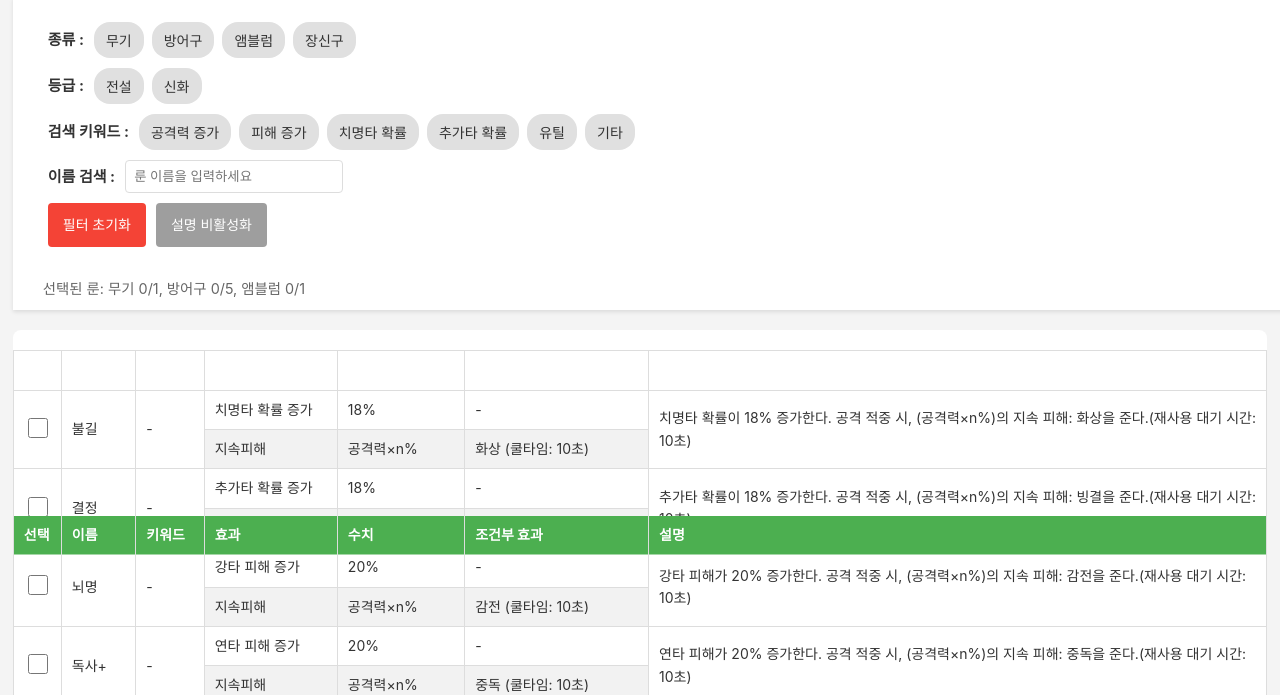
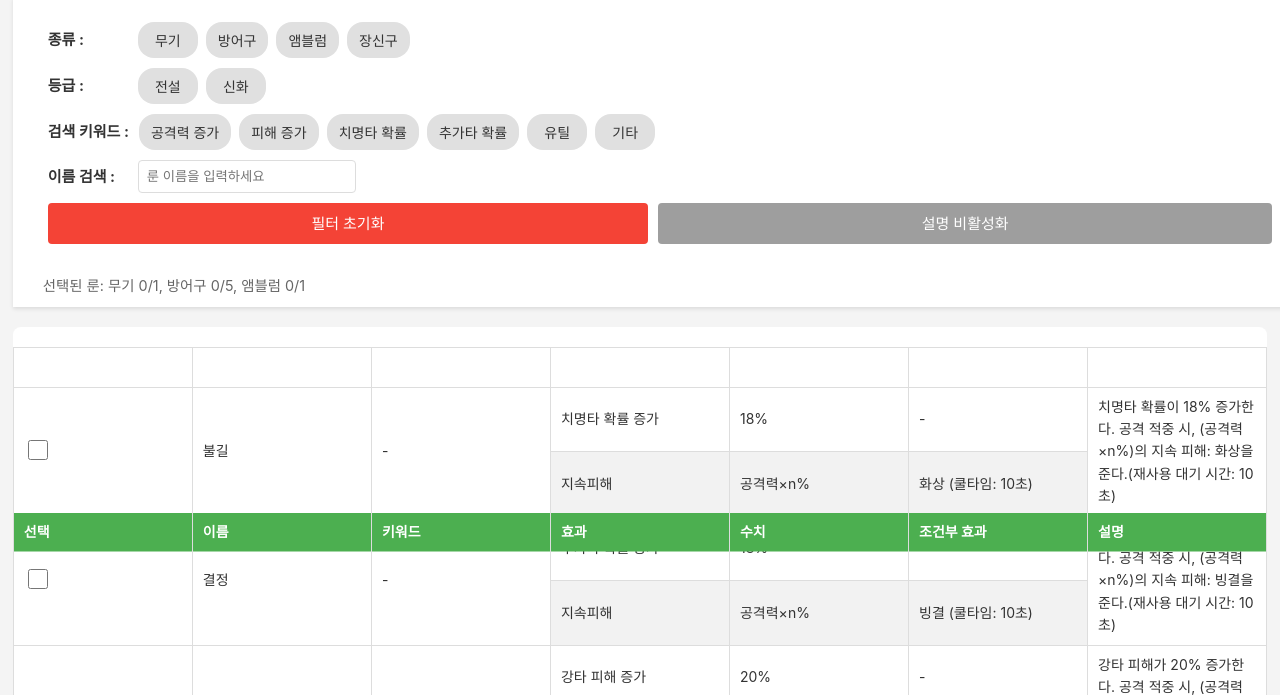
Before and after one commit to neetsheep/rune-data-viewer, a website: page index.html in a window 1280 px wide. Shown: the part 94-789 px from the top of the page. Drawn offline with Linux system fonts and the light colour scheme.

Commit message:
fix: 테이블 레이아웃 및 필터/정렬 로직 개선 (CSS)

```diff
--- a/index.html
+++ b/index.html
@@ -49,13 +49,23 @@
             margin-top: 20px;
             background: #fff;
             border-radius: 8px;
-            overflow: hidden;
+            overflow-x: auto; /* 테이블이 넘칠 경우 스크롤 허용 */
+            -webkit-overflow-scrolling: touch;
         }
 
         table {
             width: 100%;
             border-collapse: collapse;
             margin: 0;
+            table-layout: fixed; /* 테이블 레이아웃 고정 */
+        }
+
+        th, td {
+            padding: 12px 15px; /* 패딩 조정 */
+            border: 1px solid #ddd;
+            text-align: left;
+            vertical-align: top; /* 셀 내용 상단 정렬 */
+            word-wrap: break-word; /* 긴 텍스트 자동 줄바꿈 */
         }
 
         th {
@@ -65,6 +75,7 @@
             color: white;
             z-index: 99;
             padding: 12px 15px;
+            white-space: nowrap; /* 헤더 텍스트 줄바꿈 방지 */
         }
 
         /* 모바일 대응 */
@@ -79,6 +90,10 @@
                 flex-direction: column;
                 align-items: flex-start;
             }
+            th, td {
+                padding: 8px 10px;
+                font-size: 12px;
+            }
         }
         .controls {
             margin-bottom: 15px;
@@ -92,6 +107,7 @@
         .filter-section strong {
             white-space: nowrap;
             font-size: 15px;
+            min-width: 80px; /* 라벨 최소 너비 지정 */
         }
         .filter-group {
             display: flex;
@@ -107,6 +123,8 @@
             border-radius: 16px;
             cursor: pointer;
             transition: background-color 0.3s;
+            min-width: 60px; /* 버튼 최소 너비 지정 */
+            text-align: center;
         }
         .filter-btn:hover {
             background-color: #ccc;
@@ -120,10 +138,13 @@
             display: flex;
             gap: 10px;
             margin-top: 10px;
+            flex-wrap: wrap;
         }
         #clearFilterBtn, #toggleDescBtn {
-            padding: 8px 15px;
-            font-size: 14px;
+            flex-grow: 1; /* 버튼 너비 유동적으로 조정 */
+            min-width: 120px;
+            padding: 10px 15px;
+            font-size: 15px;
             color: white !important;
             border: none;
             border-radius: 4px;
@@ -147,8 +168,6 @@
             -webkit-user-select: none;
             user-select: none;
             touch-action: manipulation;
-            min-height: 44px;
-            min-width: 44px;
         }
         #clearFilterBtn {
             background-color: #f44336;
@@ -911,6 +930,7 @@
                     var rune = runeData[runeIndex];
                     var rowSpan = rune.effects.length || 1;
                     var mainRow = document.createElement('tr');
+                    mainRow.setAttribute('data-rune-name', rune.name); // 메인 행에 룬 이름 추가
                     var firstEffect = rune.effects[0] || { effect: '-', value: '-' };
                     var description = allDescriptions[rune.name] || '설명 없음';
 
@@ -959,6 +979,7 @@
 
                     for (var i = 1; i < rowSpan; i++) {
                         var subRow = document.createElement('tr');
+                        subRow.setAttribute('data-rune-name', rune.name); // 서브 행에도 룬 이름 추가
                         var effect = rune.effects[i];
                         subRow.innerHTML =
                             '<td>' + effect.effect + '</td>' +
@@ -1172,7 +1193,9 @@
 
             const runeGroups = getRuneGroups();
             runeGroups.forEach(group => {
-                const rune = runeData.find(r => r.name === group.mainRow.cells[1].innerText);
+                // group.mainRow 대신 data-rune-name을 사용하여 룬 데이터 찾기
+                const runeNameFromRow = group.mainRow.getAttribute('data-rune-name');
+                const rune = runeData.find(r => r.name === runeNameFromRow);
                 if (!rune) return;
 
                 console.log('\nChecking rune:', rune.name);
@@ -1210,11 +1233,14 @@
             let currentGroup = null;
 
             rows.forEach(row => {
-                // 체크박스 열이 있는 행이 메인 행
-                if (row.cells[0].hasAttribute('rowspan')) {
+                const runeName = row.getAttribute('data-rune-name');
+                if (!runeName) return; // data-rune-name이 없는 행은 무시
+
+                // 새로운 룬 그룹의 시작을 확인 (또는 첫 번째 행)
+                if (!currentGroup || currentGroup.mainRow.getAttribute('data-rune-name') !== runeName) {
                     if (currentGroup) runeGroups.push(currentGroup);
                     currentGroup = { mainRow: row, rows: [row] };
-                } else if (currentGroup) {
+                } else {
                     currentGroup.rows.push(row);
                 }
             });
@@ -1319,22 +1345,20 @@
         }
 
         function getGroupSortValue(group, columnIndex) {
-            const runeName = group.mainRow.cells[1].innerText;  // 체크박스 열 고려
+            const runeName = group.mainRow.getAttribute('data-rune-name'); // data-rune-name 사용
             const rune = runeData.find(r => r.name === runeName);
             if (!rune) return null;
 
             // 수치 열의 경우 숫자만 추출
             if (columnIndex === 4) {  // 수치 열
-                // 활성화된 필터가 있는지 확인
                 const activeEffectFilters = Array.from(activeFilters.effect);
 
                 // 공격력 증가 필터가 활성화된 경우
                 if (activeEffectFilters.includes('공격력 증가')) {
-                    // 공격력 증가 효과만 찾아서 수치 반환
                     const attackPowerEffects = rune.effects.filter(effect =>
                         effect.effect.includes('공격력') &&
                         effect.effect.includes('증가') &&
-                        !effect.effect.includes('추가') &&  // "추가 증가"는 제외
+                        !effect.effect.includes('추가') &&
                         effect.value
                     );
 
@@ -1346,7 +1370,6 @@
 
                 // 피해 증가 필터가 활성화된 경우
                 if (activeEffectFilters.includes('피해 증가')) {
-                    // 적에게 주는 피해 증가 효과만 찾아서 수치 반환
                     const damageEffects = rune.effects.filter(effect =>
                         effectCategories['피해 증가'].some(keyword =>
                             effect.effect.toUpperCase() === keyword.toUpperCase()
@@ -1369,6 +1392,16 @@
                     }
                 });
                 return maxValue;
+            }
+
+            // 이름 열의 경우 룬 이름 직접 참조
+            if (columnIndex === 1) {
+                return rune.name;
+            }
+
+            // 키워드 열의 경우 룬 키워드 직접 참조
+            if (columnIndex === 2) {
+                return rune.keyword;
             }
 
             return group.mainRow.cells[columnIndex].innerText;
```
